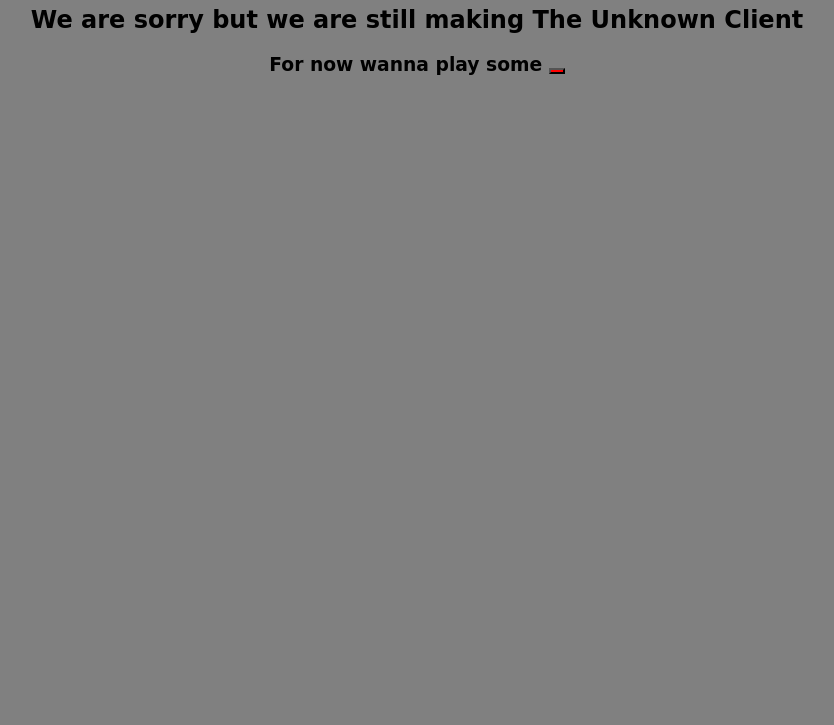
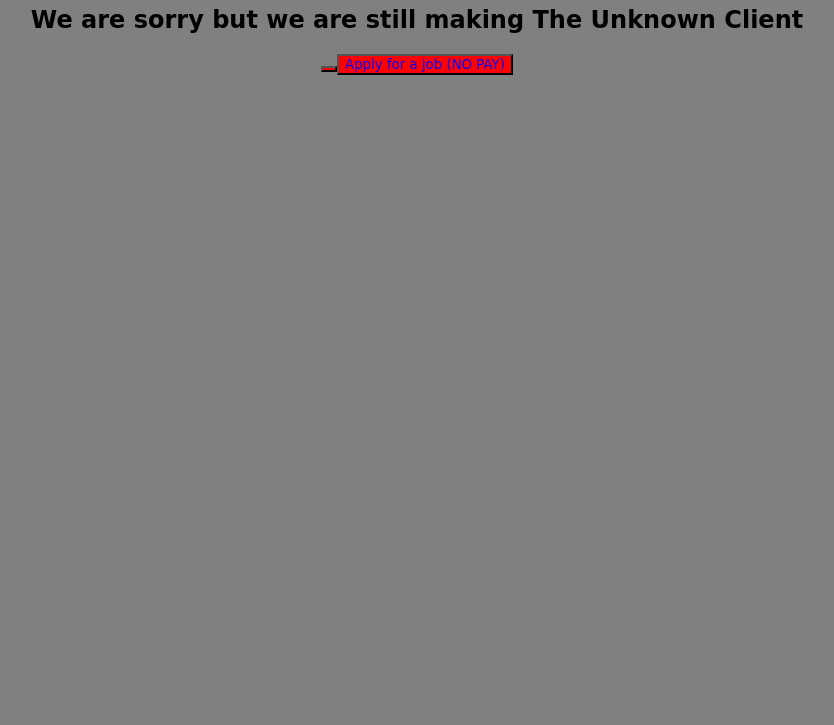
Before and after one commit to Catteleya/TheUnknownClient, a plain HTML site: page index.html in a window 1280 px wide. Shown: the part 75-800 px from the top of the page, without its empty margins (223-1057 px from the left). Drawn offline with Linux system fonts and the light colour scheme.

Commit message:
Update index.html

```diff
--- a/index.html
+++ b/index.html
@@ -10,6 +10,7 @@
 <body>
   <h1>'Ello, ello!</h1>
   <h2>We are sorry but we are still making The Unknown Client</h2>
-  <h3>For now wanna play some <button onclick=" window.open('https://roblox.com')"></button></h3>
+  <button onclick="window.open('https://dsc.gg/unknownclient")Discord</button>
+  <button onclick="window.open('https://forms.gle/dXQtA6G6dPY5L1c18')">Apply for a job (NO PAY)</button>
 </body>
 </html>
```
